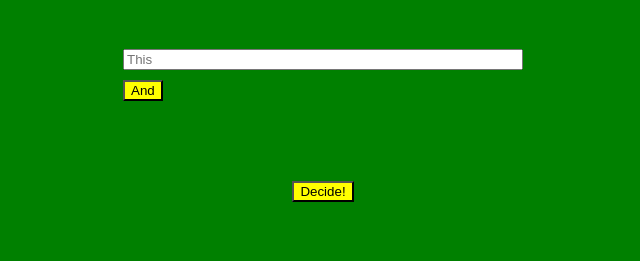
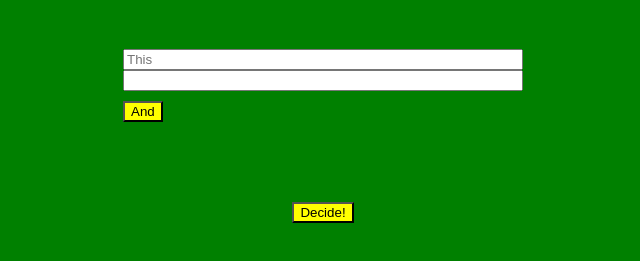
Before and after one commit to Mirime85/Help-me-choose, a plain HTML site: page Index.html in a window 1280 px wide. Both pictures are taken after a click on the button "And". Shown: the part 227-488 px from the top of the page, without its empty margins (317-957 px from the left). Drawn offline with nearby package versions, Linux system fonts and the light colour scheme.

Commit message:
JavaScript, dag 3

```diff
--- a/Index.html
+++ b/Index.html
@@ -16,6 +16,20 @@ body {background-color: green;}
       </div>
       <button class="add0ption">And</button>
     </div>
+    <div class="resultSection"></div>
     <button>Decide!</button>
+
+    <script src="https://code.jquery.com/jquery-3.4.1.min.js"></script>
+    <script>
+      $(function() {
+        $(".resultSection").hide()
+
+        var add_option = function() {
+          $(".inputs").append("<input></input>")
+        }
+
+        $(".add0ption").click(add_option)
+      })
+    </script>
   </body>
 </html>
```
